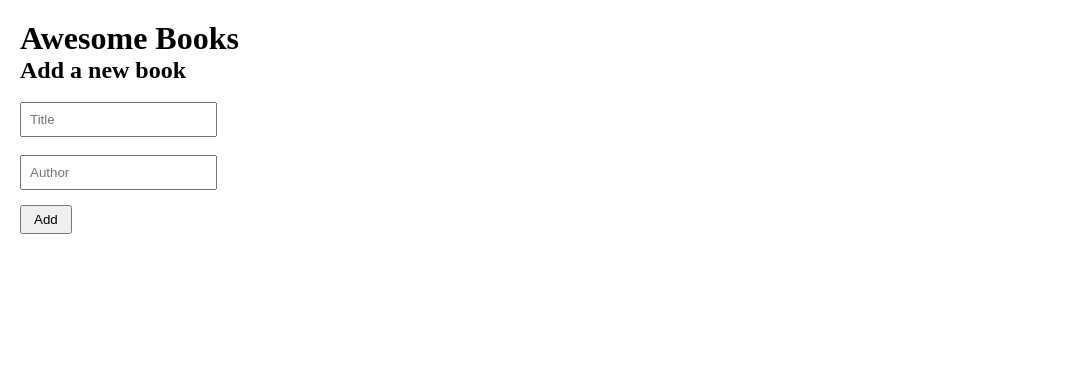
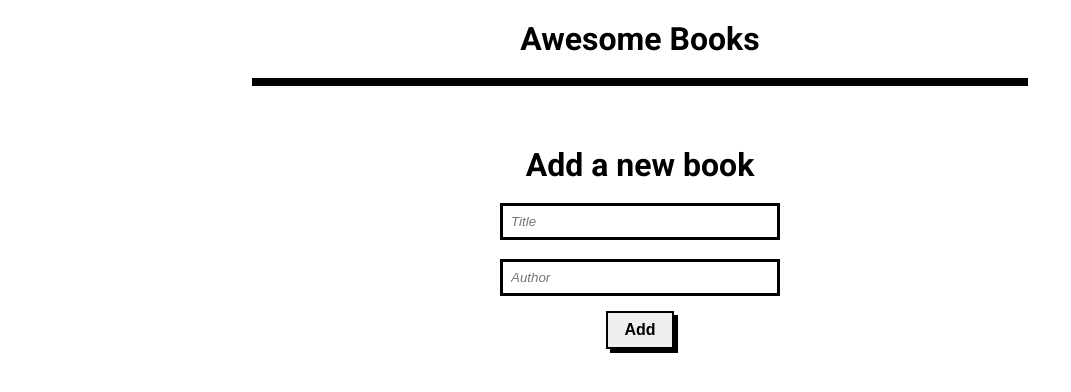
Before and after one commit to Allenkeys/awesome-books, a website: page index.html in a window 1280 px wide. Shown: the whole page, without its empty margins (0-1071 px from the left). Drawn offline with Linux system fonts and the light colour scheme.

Commit message:
Update on the main css file

```diff
--- a/main.css
+++ b/main.css
@@ -1,3 +1,5 @@
+@import url('https://fonts.googleapis.com/css2?family=Roboto:ital,wght@0,400;0,700;1,400&display=swap');
+
 * {
   margin: 0;
   padding: 0;
@@ -6,6 +8,17 @@
 
 body {
   padding: 20px;
+  font-family: 'Roboto', sans-serif;
+}
+
+h1 {
+  text-align: center;
+  font-weight: 700;
+}
+
+h2 {
+  font-weight: 700;
+  font-size: 2rem;
 }
 
 label {
@@ -13,13 +26,54 @@ label {
   display: block;
 }
 
+.books-section {
+  border: 4px solid black;
+  max-width: 776px;
+  margin: 20px auto;
+}
+
+.book-container {
+  display: flex;
+  justify-content: space-between;
+  align-items: center;
+  max-width: 768px;
+  padding: 8px 16px;
+  font-weight: 700;
+}
+
+.book-container:nth-child(odd) {
+  background-color: rgb(217, 217, 221);
+}
+
+#book-form {
+  display: flex;
+  flex-direction: column;
+  justify-content: center;
+  align-items: center;
+  margin-top: 60px;
+}
+
+.author {
+  margin-right: auto;
+  padding-left: 10px;
+}
+
+.remove, .form-btn {
+  display: block;
+  padding: 8px 16px;
+  border: 2px solid black;
+  box-shadow: 4px 4px;
+  font-size: 1rem;
+  font-weight: 700;
+}
+
 .form-input {
   padding: 8px;
+  border: 3px solid black;
+  width: 280px;
+  font-style: italic;
 }
 
 .form-btn {
-  display: block;
   margin-top: 15px;
-  padding: 5px 12px;
-  text-transform: capitalize;
 }
```
